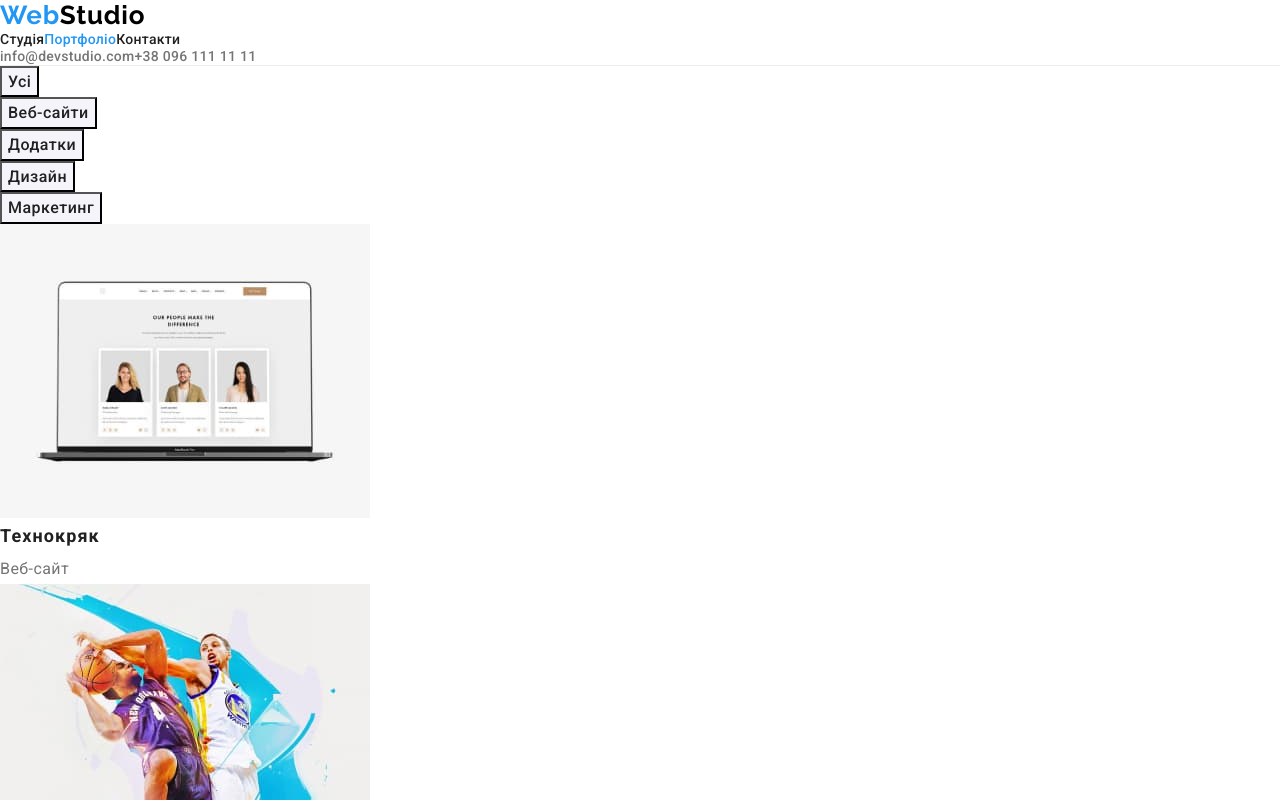
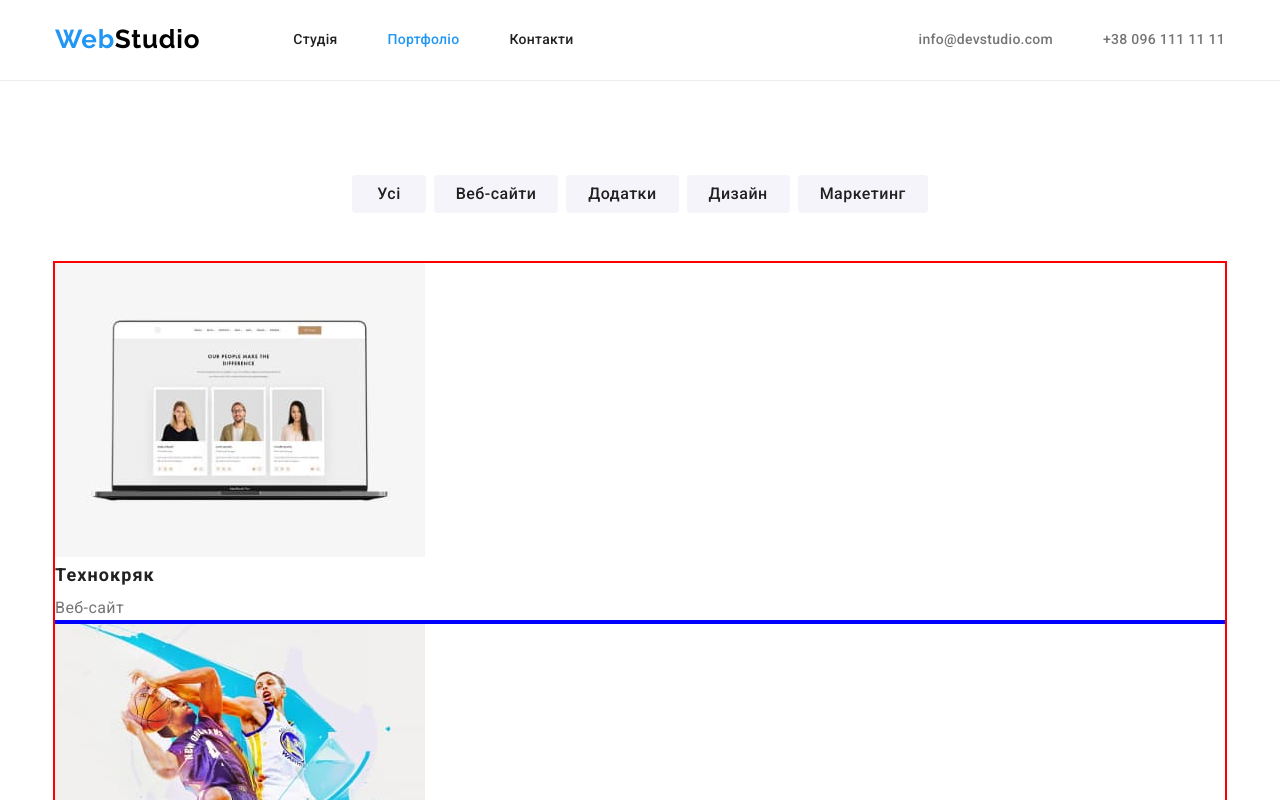
Before and after one commit to marynalykholot/goit-markup-hw-03, a plain HTML site: page portfolio.html in a window 1280 px wide. Shown: the top 800 px of the page. Drawn offline with nearby package versions, Linux system fonts and the light colour scheme.

Commit message:
стилі і флекс бокс портфоліо

```diff
--- a/css/main.css
+++ b/css/main.css
@@ -464,8 +464,32 @@ li.mail-item{
 }
 
 /* PORTFOLIO HTML */
+.portfolio .container{
+  padding-top: 94px;
+  padding-bottom: 94px;
+}
+
+.button-list{
+  display: flex;
+  justify-content: center;
+ text-align: center;
+ margin-bottom: 50px;
+
+}
+
+
+
+.button-item:not(:last-child){
+  margin-right: 8px;
+}
+.portfolio-button.first{
+padding: 6px 25px;
+
+}
 
 .portfolio-button {
+ padding:6px 22px;
+
   cursor: pointer;
   background-color: var(--lighter-bgc);
   color: var(--main-ctext);
@@ -475,6 +499,8 @@ li.mail-item{
   line-height: 1.6;
   text-align: center;
   letter-spacing: 0.03em;
+  border-radius: 4px;
+  border-style: none;
 }
 .portfolio-button:hover,
 .portfolio-button:focus {
@@ -493,3 +519,12 @@ li.mail-item{
   font-size: 16px;
   line-height: 1.87;
 }
+
+.portfolio-icon{
+  outline: 2px solid red;
+
+}
+
+.portfolio-icon >.item{
+outline: 2px solid blue;
+}
--- a/portfolio.html
+++ b/portfolio.html
@@ -17,42 +17,56 @@
   <body>
     <!-- Шапка сайту -->
     <header class="page-header">
-      <nav>
-        <a class="logo logo-nav" href="./index.html"
-          >Web<span class="logo-main logo-nav">Studio</span></a
-        >
+      <div class="container ">
+        <nav class="main-nav">
+          <a href="./index.html" class="logo logo-nav"
+            >Web<span class="logo-main logo-nav">Studio</span>
+          </a>
           <ul class="list site-nav">
-          <li><a href="./index.html" class="link">Студія </a></li>
-          <li><a href="./portfolio.html" class="link current">Портфоліо </a></li>
-          <li><a href="./index.html" class="link">Контакти </a></li>
+            <li class="site-nav-item">
+              <a href="./index.html" class="link nav-link ">Студія </a></li>
+            <li class="site-nav-item">
+              <a href="./portfolio.html" class="link nav-link current">Портфоліо </a></li>
+            <li class="site-nav-item">
+              <a href="./index.html" class="link nav-link">Контакти </a></li>
           </ul>
         </nav>
+        <ul class="auts-nav list">
+          <li class="auts-nav-item">
+            <a href="mailto:info@devstudio.com" class="link">info@devstudio.com </a>
+          </li>
+          <li class="auts-nav-item">
+            <a href="tel:380961111111" class="link">+38 096 111 11 11 </a>
+          </li>
+        </ul>
+      </div>
 
-      <ul class="auts-nav list">
-        <li><a href="mailto:info@devstudio.com" class="link">info@devstudio.com </a></li>
-        <li><a href="tel:380961111111" class="link">+38 096 111 11 11 </a></li>
-      </ul>
     </header>
+
     <main>
+      <!-- Портфоліо -->
+
       <section class="portfolio">
+        <div class="container">
           <h1 class="visually-hidden">Portfolio</h1>
-        <ul class="list">
-          <li><button class="portfolio-button" type="button">Усі</button></li>
-          <li><button class="portfolio-button" type="button">Веб-сайти</button></li>
-          <li><button class="portfolio-button" type="button">Додатки</button></li>
-          <li><button class="portfolio-button" type="button">Дизайн</button></li>
-          <li><button class="portfolio-button" type="button">Маркетинг</button></li>
+        <ul class="list button-list">
+          <li class="button-item"><button class="portfolio-button first" type="button">Усі</button></li>
+          <li class="button-item"><button class="portfolio-button" type="button">Веб-сайти</button></li>
+          <li class="button-item"><button class="portfolio-button" type="button">Додатки</button></li>
+          <li class="button-item"><button class="portfolio-button" type="button">Дизайн</button></li>
+          <li class="button-item"><button class="portfolio-button" type="button">Маркетинг</button></li>
         </ul>
 
-        <ul class="list">
-          <li>
+        <ul class="list portfolio-icon" >
+          <li class="item">
             <a class="portfolio-img" href="./">
               <img src="images/technocrack.jpg" alt="Technocrack" width="370" />
               <h2 class="portfolio-title">Технокряк</h2>
               <p class="portfolio-text">Веб-сайт</p>
             </a>
           </li>
-          <li>
+
+          <li class="item">
             <a class="portfolio-img" href="./">
               <img
                 src="images/new-orlean-poster.jpg"
@@ -63,7 +77,8 @@
               <p class="portfolio-text">Дизайн</p>
             </a>
           </li>
-          <li>
+
+          <li class="item">
             <a class="portfolio-img" href="./">
               <img
                 src="images/seafood-restaurant.jpg"
@@ -75,7 +90,8 @@
               <p class="portfolio-text">Додаток</p>
             </a>
           </li>
-          <li>
+
+          <li class="item">
             <a class="portfolio-img" href="./">
               <img
                 src="images/headphones-project.jpg"
@@ -87,7 +103,8 @@
               <p class="portfolio-text">Маркетинг</p>
             </a>
           </li>
-          <li>
+
+          <li class="item">
             <a class="portfolio-img" href="./">
               <img
                 src="images/project-boxes.jpg"
@@ -99,7 +116,8 @@
               <p class="portfolio-text">Додаток</p>
             </a>
           </li>
-          <li>
+
+          <li class="item">
             <a class="portfolio-img" href="./">
               <img
                 src="images/inspiration-has-no-borders.jpg"
@@ -110,7 +128,8 @@
               <p class="portfolio-text">Веб-сайт</p>
             </a>
           </li>
-          <li>
+
+          <li class="item">
             <a class="portfolio-img" href="./">
               <img
                 src="images/edition-limited.jpg"
@@ -122,7 +141,8 @@
               <p class="portfolio-text">Дизайн</p>
             </a>
           </li>
-          <li>
+
+          <li class="item">
             <a class="portfolio-img" href="./">
               <img
                 src="images/lab-project.jpg"
@@ -134,7 +154,8 @@
               <p class="portfolio-text">Маркетинг</p>
             </a>
           </li>
-          <li>
+
+          <li class="item">
             <a class="portfolio-img" href="./">
               <img src="images/growing-business.jpg" alt="Growing Business" width="370" />
               <h2 class="portfolio-title">Growing Business</h2>
@@ -142,16 +163,19 @@
             </a>
           </li>
         </ul>
+        </div>
+
       </section>
     </main>
 
     <footer class="section-footer">
-      <a class="logo logo-nav" href="./index.htmlp"
+      <div class="container container-footer">
+        <a class="logo logo-nav-footer" href="./index.htmlp"
           >Web<span class="logo-footer logo-nav">Studio</span>
         </a>
         <address>
           <ul class="list">
-          <li>
+            <li class="address-item">
               <a
                 class="address-footer"
                 href="https://www.google.com/maps/d/viewer?mid=10uSM3H-mIU3GznYo2szRIEphczw&h"
@@ -160,14 +184,15 @@
                 >м. Київ, пр-т Лесі Українки, 26</a
               >
             </li>
-          <li>
+            <li class="mail-item">
               <a class="mail-footer" href="mailto:info@devstudio.com">info@devstudio.com</a>
             </li>
-          <li>
+            <li class="tel-item">
               <a class="tel-footer" href="tel:+380961111111">+38 096 111 11 11</a>
             </li>
           </ul>
         </address>
+      </div>
     </footer>
   </body>
 </html>
```
Lines whose indentation alone changed are shown as unchanged.
